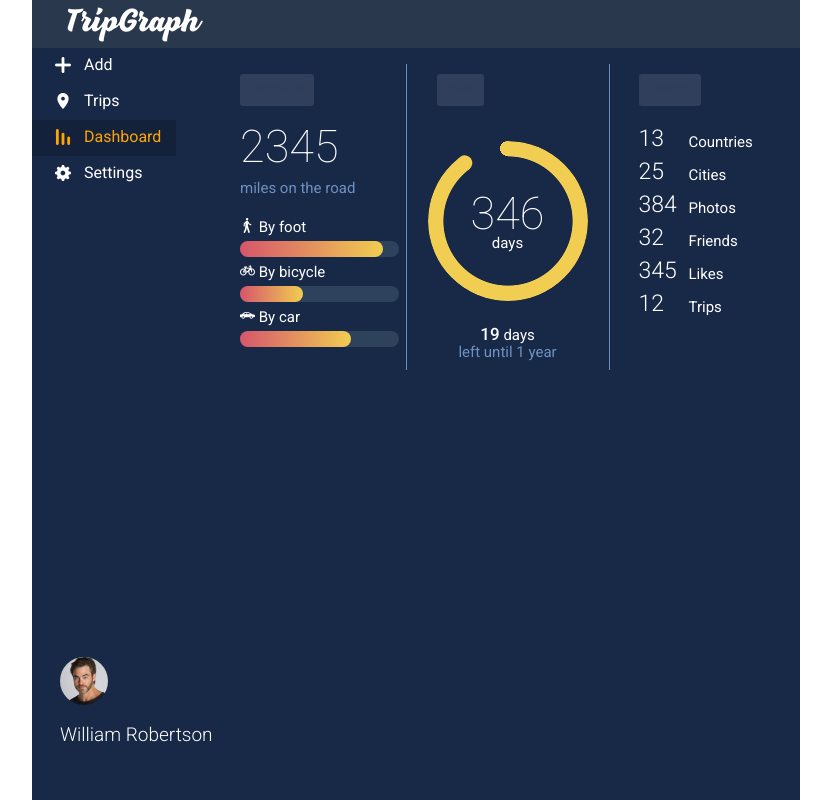
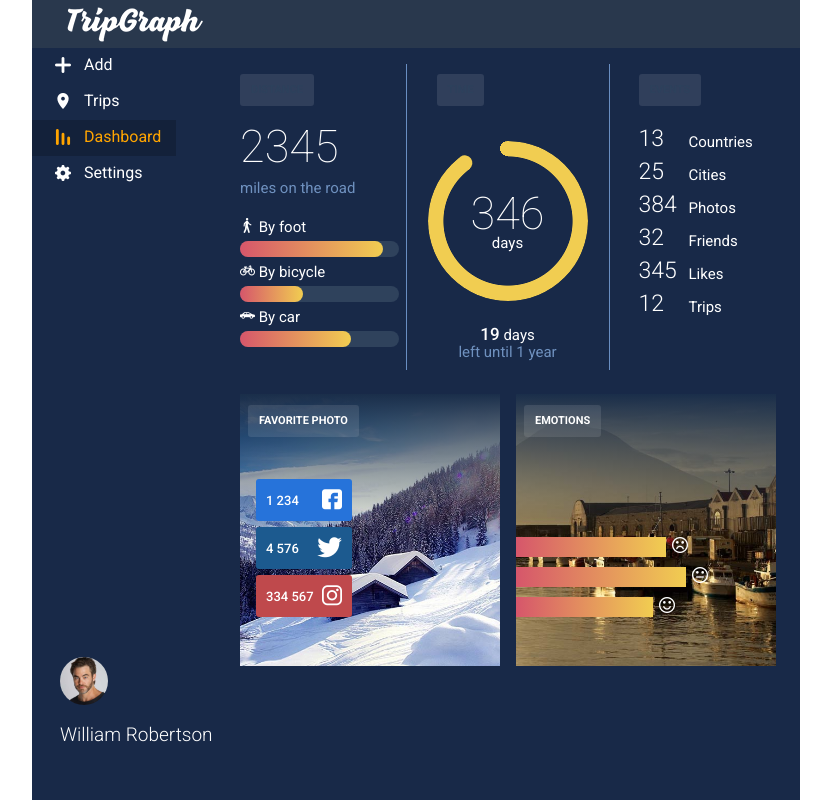
Before and after one commit to masliuk-mariia/tripgraph, a website: page src/dashboard.html in a window 1280 px wide. Shown: the whole page, without its empty margins (224-1055 px from the left). Drawn offline with nearby package versions, Linux system fonts and the light colour scheme; files that its build step writes are made by us from their sources; files whose address does not match are found by name.

Commit message:
dashboard/favorite section

```diff
--- a/gulp/version.json
+++ b/gulp/version.json
@@ -1,3 +1,3 @@
 {
-    "main": "20230731171637"
+    "main": "20230801192250"
 }
--- /dev/null
+++ b/src/html/blocks/dashboard/favorite.html
@@ -0,0 +1,51 @@
+<section class="dashboard__favorite favorite">
+  <div class="favorite__row">
+
+    <div class="favorite__column">
+      <div class="favorite__card">
+        <img class="favorite__image" src="@img/gallery/photo2.jpg" alt="">
+        <h2 class="favorite__title header__title">favorite photo</h2>
+        <div class="favorite__social social">
+          <div class="social__item social__item_fb">
+              <div class="social__count">1 234</div>
+              <div class="social__label"><i class="icon-fb"></i></div>
+          </div>
+          <div class="social__item social__item_twitter">
+              <div class="social__count">4 576</div>
+              <div class="social__label"><i class="icon-twitter"></i></div>
+          </div>
+          <div class="social__item social__item_insta">
+              <div class="social__count">334 567</div>
+              <div class="social__label"><i class="icon-insta"></i></div>
+          </div>
+
+        </div>
+      </div>
+    </div>
+
+    <div class="favorite__column">
+      <div class="favorite__card">
+        <img class="favorite__image" src="@img/gallery/photo3.jpg" alt="">
+        <h2 class="favorite__title header__title">emotions</h2>
+        <div class="favorite__emotions emotions">
+          <div class="emotions__item">
+            <div class="emotions__bar" style="--em_per:150px;"></div>
+            <i class="icon-smile-bad"></i>
+          </div>
+          <div class="emotions__item">
+            <div class="emotions__bar" style="--em_per:170px;"></div>
+            <i class="icon-smile-normal"></i>
+          </div>
+          <div class="emotions__item">
+            <div class="emotions__bar" style="--em_per:137px;"></div>
+            <i class="icon-smile-good"></i>
+          </div>
+        </div>
+      </div>
+    </div>
+
+
+
+    </div>
+
+</section>
--- a/src/html/pages/dashboard.html
+++ b/src/html/pages/dashboard.html
@@ -1,3 +1,5 @@
 <div class="dashboard">
   @@include("../blocks/dashboard/statistics.html", {})
+  @@include("../blocks/dashboard/places.html", {})
+  @@include("../blocks/dashboard/favorite.html", {})
 </div>
--- /dev/null
+++ b/src/scss/blocks/dashboard/favorite.scss
@@ -0,0 +1,138 @@
+.dashboard {
+
+  &__favorite {
+    margin: 0 24px 10px 0;
+    @media (max-width: $phoneWidth) {
+      margin: 0 24px;
+    }
+  }
+}
+.favorite {
+
+  &__row {
+    display: flex;
+    flex-wrap: wrap;
+    margin: 0 -8px;
+  }
+
+  &__column {
+    flex: 0 0 50%;
+    padding: 8px;
+    @media(max-width:435px){
+      flex: 1 0 100%;
+    }
+  }
+
+  &__card {
+    position: relative;
+    min-height: 272px;
+    &:after{
+      content: '';
+      position: absolute;
+      top: 0;
+      left: 0;
+      z-index: 2;
+      width: 100%;
+      height: 147px;
+      background: linear-gradient(to top, rgba(39, 53, 71, 0), #1a2e4a);
+    }
+  }
+
+  &__image {
+    position: absolute;
+    z-index: 1;
+    left: 0;
+    top: 0;
+    width: 100%;
+    height: 100%;
+    object-fit: cover;
+
+  }
+
+  &__title {
+    position: absolute;
+    top: 11px;
+    left: 8px;
+    z-index: 3;
+    color: #fff;
+  }
+
+  &__social {
+    position: absolute;
+    left: 16px;
+    bottom: 49px;
+    z-index: 3;
+  }
+
+  &__emotions {
+    position: absolute;
+    left: 0;
+    bottom: 49px;
+    z-index: 3;
+  }
+}
+
+.social {
+  &>*:not(:last-child){
+    margin-bottom: 6px;
+  }
+  &__item {
+    display: flex;
+    justify-content: space-between;
+    align-items: center;
+    min-width: 96px;
+    padding: 10px;
+    border-radius: 3px;
+
+    &_fb {
+      background-color: #2673da;
+    }
+
+    &_twitter {
+      background-color: #1c5a8f;
+    }
+
+    &_insta {
+      background-color: #bf494c;
+    }
+  }
+
+  &__count {
+    font-size: 13px;
+    font-weight: 500;
+  }
+
+  &__label {
+    font-size: 20px;
+  }
+}
+
+.emotions {
+  & > *:not(:last-child){
+    margin-bottom: 10px;
+  }
+  &__item {
+    display: flex;
+    gap: 6px;
+
+  }
+
+  &__bar {
+    display: inline-block;
+    --em_per: 100%;
+    width: var(--em_per);
+    height: 20px;
+    background-image: linear-gradient(to left, #f1cd51, #d6566b);
+    animation: progressLineEmotions 1s .5s both;
+  }
+}
+
+
+@keyframes progressLineEmotions{
+  from {
+      width: 0px;
+  }
+  to {
+      width: var(--em_per);
+  }
+}
--- a/src/scss/style.scss
+++ b/src/scss/style.scss
@@ -16,3 +16,4 @@
 @import './pages/trips.scss';
 @import './pages/dashboard.scss';
 @import './blocks/dashboard/statistics.scss';
+@import './blocks/dashboard/favorite.scss';
```
Also changed, not shown: dist/css/style.css, dist/css/style.min.css, dist/dashboard.html, src/html/blocks/dashboard/places.html (added).
